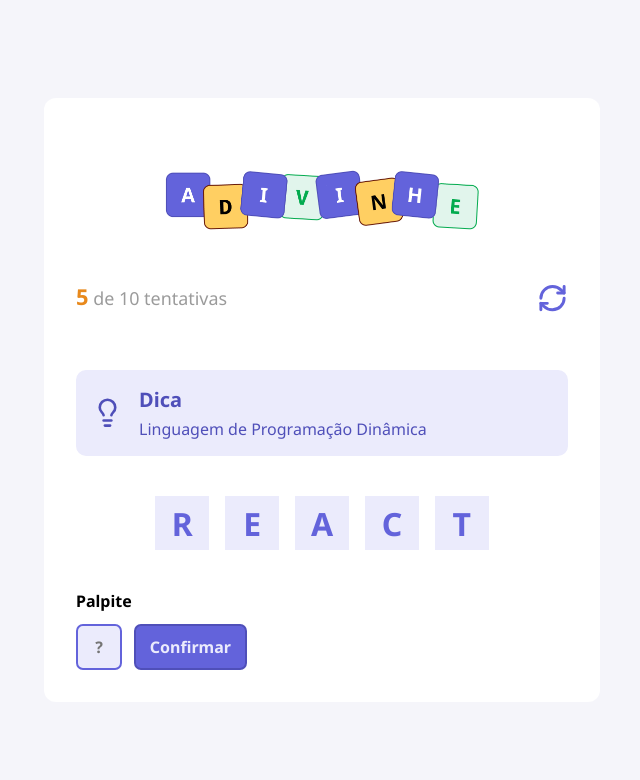
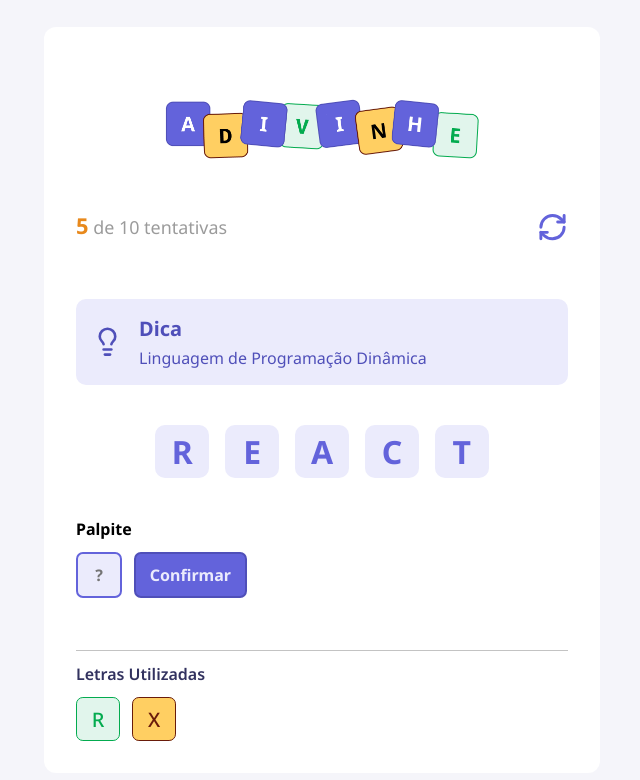
Before and after one commit to AndrePassoni/Adivinhe, a React (Vite) app: page / in a window 1280 px wide. Shown: the top 780 px of the page, without its empty margins (318-958 px from the left). Built offline with nearby package versions, Linux system fonts and the light colour scheme.

Commit message:
feat: add LettersUsed component to display utilized letters; enhance Letter component with size and color props

```diff
--- a/src/App.tsx
+++ b/src/App.tsx
@@ -5,6 +5,7 @@
 import { Input } from "./components/Input"
 import { Tip } from "./components/Tip"
 import { Button } from "./components/Button"
+import { LettersUsed } from "./components/Letters"
 
 export default function() {
   function handleRestartGame() {
@@ -31,6 +32,8 @@
           <Input autoFocus maxLength={1} placeholder="?" />
           <Button title="Confirmar" />
         </div>
+
+        <LettersUsed />
       </main>
     </div>
   )
--- a/src/components/Letter/index.tsx
+++ b/src/components/Letter/index.tsx
@@ -2,11 +2,18 @@
 
 type Props = {
     value?: string
+    size?: "default" | "small"
+    color?: "default" | "correct" | "wrong"
 }
 
-export function Letter({ value = ""}: Props) {
+export function Letter({ value = "", size = "default", color = "default"}: Props) {
     return (
-        <div className={styles.letter}>
+        <div className={`
+        ${styles.letter}
+        ${size === "small" && styles.letterSmall}
+        ${color === "correct" && styles.letterCorrect}
+        ${color === "wrong" && styles.letterWrong}
+        `}>
             <span>{value}</span>
         </div>
     )
--- a/src/components/Letter/styles.module.css
+++ b/src/components/Letter/styles.module.css
@@ -1,6 +1,7 @@
 .letter {
     width: 3.37rem;
     height: 3.37rem;
+    border-radius: 0.62rem;
 
     background-color: #EBEBFC;
     color: #6363DB;
@@ -13,3 +14,25 @@
     align-items: center;
     justify-content: center;
 }
+
+.letterSmall {
+    width: 2.75rem;
+    height: 2.75rem;
+    border-radius: 0.43rem;
+
+    font-size: 1.25rem;
+    font-weight: 500;
+    border: 1px solid #6363DB;
+}
+
+.letterCorrect {
+    background-color: #E1F5EC;
+    border-color: #03AB4F;
+    color: #03AB4F;
+}
+
+.letterWrong {
+    background-color: #FFCF62;
+    border-color: #691B0A;
+    color: #691B0A;
+}
--- /dev/null
+++ b/src/components/Letters/index.tsx
@@ -0,0 +1,16 @@
+import styles from "./styles.module.css"
+
+import { Letter } from "../Letter"
+
+export function LettersUsed() {
+    return (
+        <div className={styles.lettersUsed}>
+            <h5>Letras Utilizadas</h5>
+
+            <div>
+                <Letter value="R" size="small" color="correct"/>
+                <Letter value="X" size="small" color="wrong" />
+            </div>
+        </div>
+    )
+}
--- /dev/null
+++ b/src/components/Letters/styles.module.css
@@ -0,0 +1,18 @@
+.lettersUsed {
+    width: 100%;
+    margin-top: 3.25rem;
+    border-top: 1px solid #c3c3c3;
+}
+
+.lettersUsed > h5 {
+    color: #32325F;
+    font-size: 1rem;
+    font-weight: 600;
+    margin: 0.75rem 0;
+}
+
+.lettersUsed > div {
+    display: flex;
+    gap: 0.75rem;
+    flex-wrap: wrap;
+}
```
